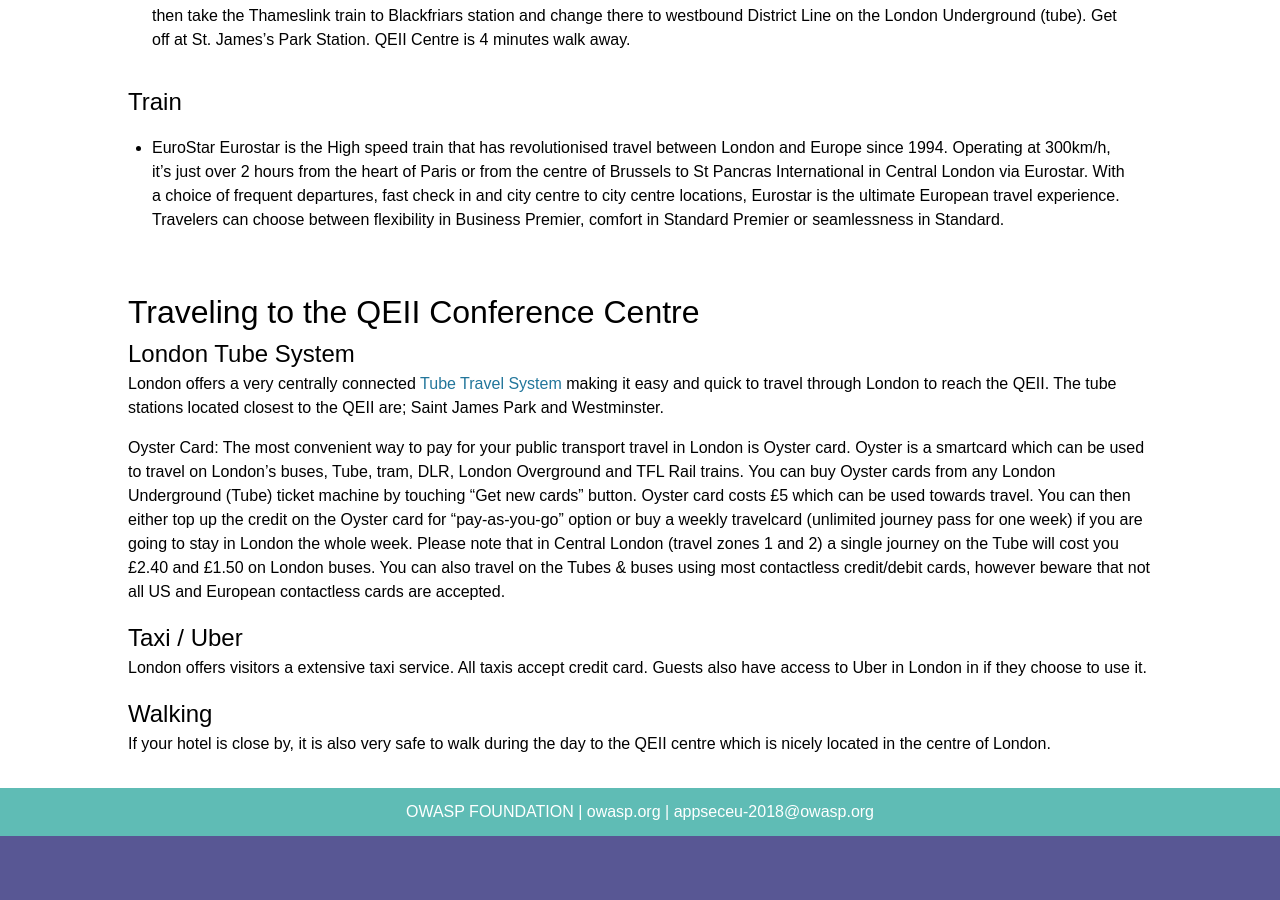
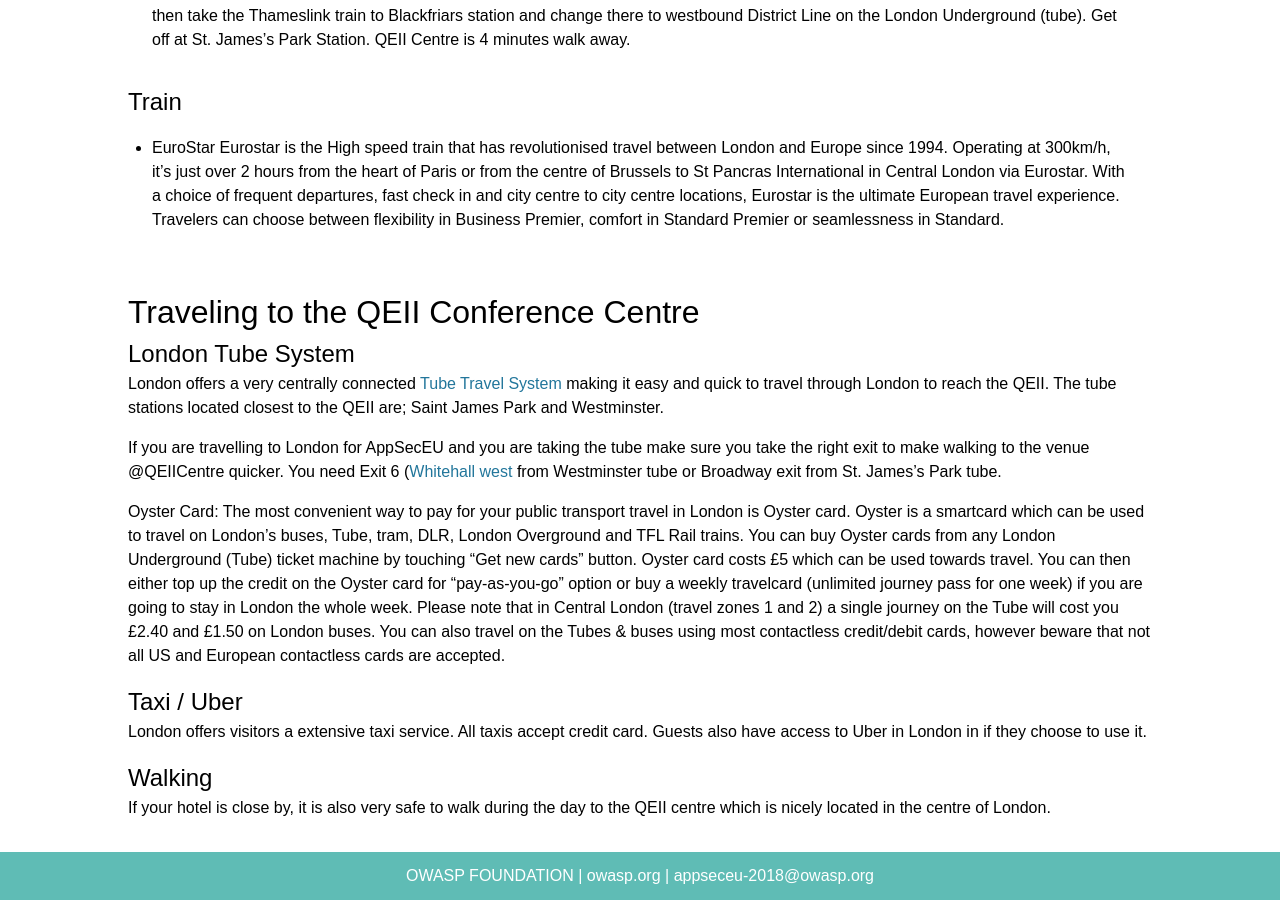
Before and after one commit to OWASP/AppSecEurope2018, a Jekyll site: the page built from london/how-to-get-there.md, in a window 1280 px wide and 900 px high, scrolled down 1526 px. Built offline with Jekyll 4.4.1, drawn with Linux system fonts in a browser that asks for light colours; some web fonts are replaced; before the commit the page ends 2362 px from its top, so only the background shows below that.

Commit message:
added a london tube paragraph

```diff
--- a/london/how-to-get-there.md
+++ b/london/how-to-get-there.md
@@ -53,6 +53,8 @@
 
 London offers a very centrally connected [Tube Travel System](https://tfl.gov.uk/) making it easy and quick to travel through London to reach the QEII.  The tube stations located closest to the QEII are; Saint James Park and Westminster.
 
+If you are travelling to London for AppSecEU and you are taking the tube make sure you take the right exit to make walking to the venue  @QEIICentre quicker. You need Exit 6 ([Whitehall west](https://maps.google.com/?q=6+(Whitehall+west&entry=gmail&source=g)) from Westminster tube or Broadway exit  from St. James's Park tube.
+
 Oyster Card: The most convenient way to pay for your public transport travel in London is Oyster card. Oyster is a smartcard which can be used to travel on London's buses, Tube, tram, DLR, London Overground and TFL Rail trains. You can buy Oyster cards from any London Underground (Tube) ticket machine by touching "Get new cards" button. Oyster card costs £5 which can be used towards travel. You can then either top up the credit on the Oyster card for “pay-as-you-go” option or buy a weekly travelcard (unlimited journey pass for one week) if you are going to stay in London the whole week. Please note that in Central London (travel zones 1 and 2)  a single journey on the Tube will cost you £2.40 and £1.50 on London buses. You can also travel on the Tubes & buses using most contactless credit/debit cards, however beware that not all US and European contactless cards are accepted.
 
 ### Taxi / Uber
```
